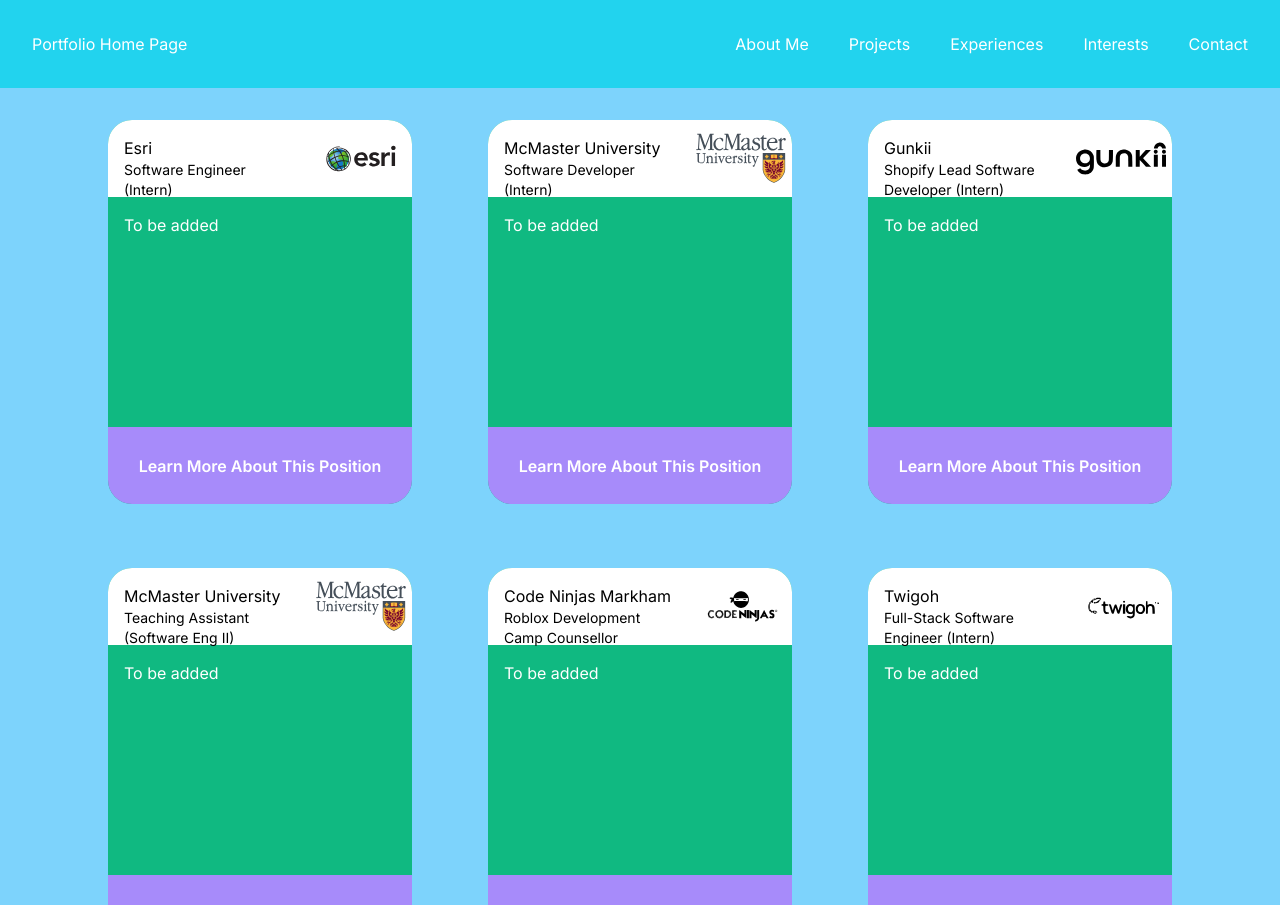
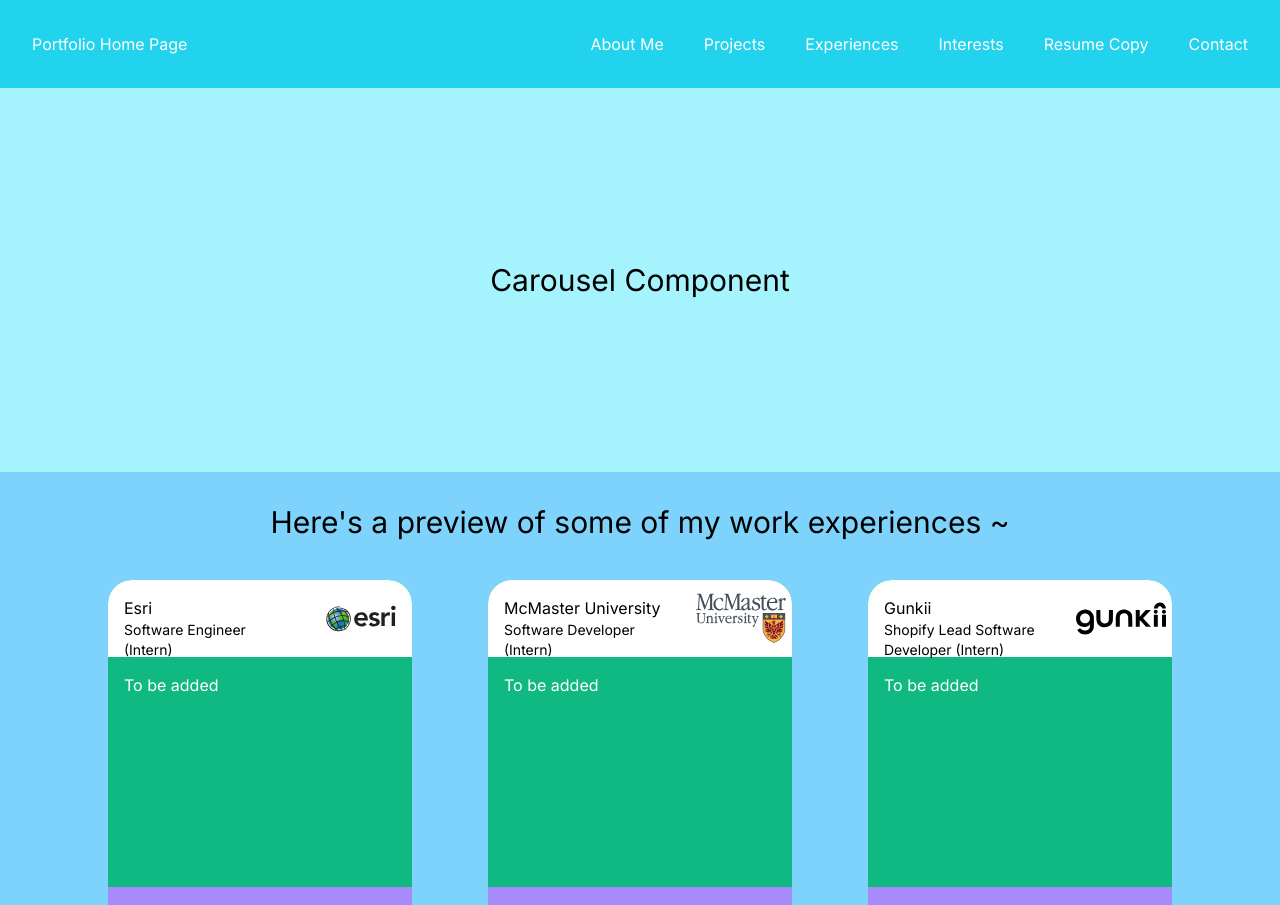
Before and after one commit to chene40/personal-website, a Next.js app: page / in a window 1280 px wide. Shown: the top 905 px of the page. Built offline with nearby package versions, Linux system fonts and the light colour scheme.

Commit message:
feat: added carousel boilerplate and fix up touches

```diff
--- a/app/page.tsx
+++ b/app/page.tsx
@@ -1,10 +1,12 @@
 import Header from "@/components/header";
 import ExperiencePreview from "@/components/experience-preview";
+import Carousel from "@/components/carousel";
 
 export default function Home() {
   return (
-    <div className="h-screen flex flex-col">
+    <div className="flex flex-col">
       <Header />
+      <Carousel />
       <ExperiencePreview />
     </div>
   );
--- /dev/null
+++ b/components/carousel.tsx
@@ -0,0 +1,8 @@
+export default function Carousel() {
+  return (
+    <div className="flex justify-center bg-cyan-200 h-full grow-1">
+      {/* Customize the height later */}
+      <div className="h-96 flex items-center text-3xl">Carousel Component</div>
+    </div>
+  );
+}
--- a/components/experience-preview.tsx
+++ b/components/experience-preview.tsx
@@ -4,7 +4,11 @@ import ExperienceCard from "./experience-card";
 export default function ExperiencePreview() {
   return (
     <>
-      <div className="bg-sky-300 p-8 flex flex-1 justify-evenly">
+      <div className="bg-sky-300 p-8">
+        <h2 className="flex justify-center mb-10 text-3xl">
+          {"Here's a preview of some of my work experiences ~"}
+        </h2>
+        <div className="flex justify-evenly mb-12">
           {/* Containerize the data elsewhere and pull from it */}
           <ExperienceCard
             company="Esri"
@@ -31,7 +35,7 @@ export default function ExperiencePreview() {
             link="https://gunkii.com/"
           />
         </div>
-      <div className="bg-sky-300 p-8 flex flex-1 justify-evenly">
+        <div className="flex justify-evenly">
           <ExperienceCard
             company="McMaster University"
             position="Teaching Assistant (Software Eng II)"
@@ -57,6 +61,7 @@ export default function ExperiencePreview() {
             link="https://www.linkedin.com/company/designlab-twigoh/"
           />
         </div>
+      </div>
     </>
   );
 }
--- a/components/header.tsx
+++ b/components/header.tsx
@@ -1,6 +1,9 @@
 import Link from "next/link";
 
 export default function Header() {
+  const handleClick = () => {
+    console.log("downloaded!");
+  };
   return (
     <div className="p-8 bg-cyan-400">
       <div className="flex justify-between text-white">
@@ -11,6 +14,13 @@ export default function Header() {
           <Link href="/projects">Projects</Link>
           <Link href="/experiences">Experiences</Link>
           <Link href="/interests">Interests</Link>
+          <a
+            href="/Eric_Chen_Resume.pdf"
+            download="Eric_Chen_Resume.pdf"
+            // onClick={handleClick}
+          >
+            Resume Copy
+          </a>
           <span>Contact</span>
         </header>
       </div>
```
Also changed, not shown: 1 other file (tests, documents, lock files or other folders). Lines whose indentation alone changed are shown as unchanged.
